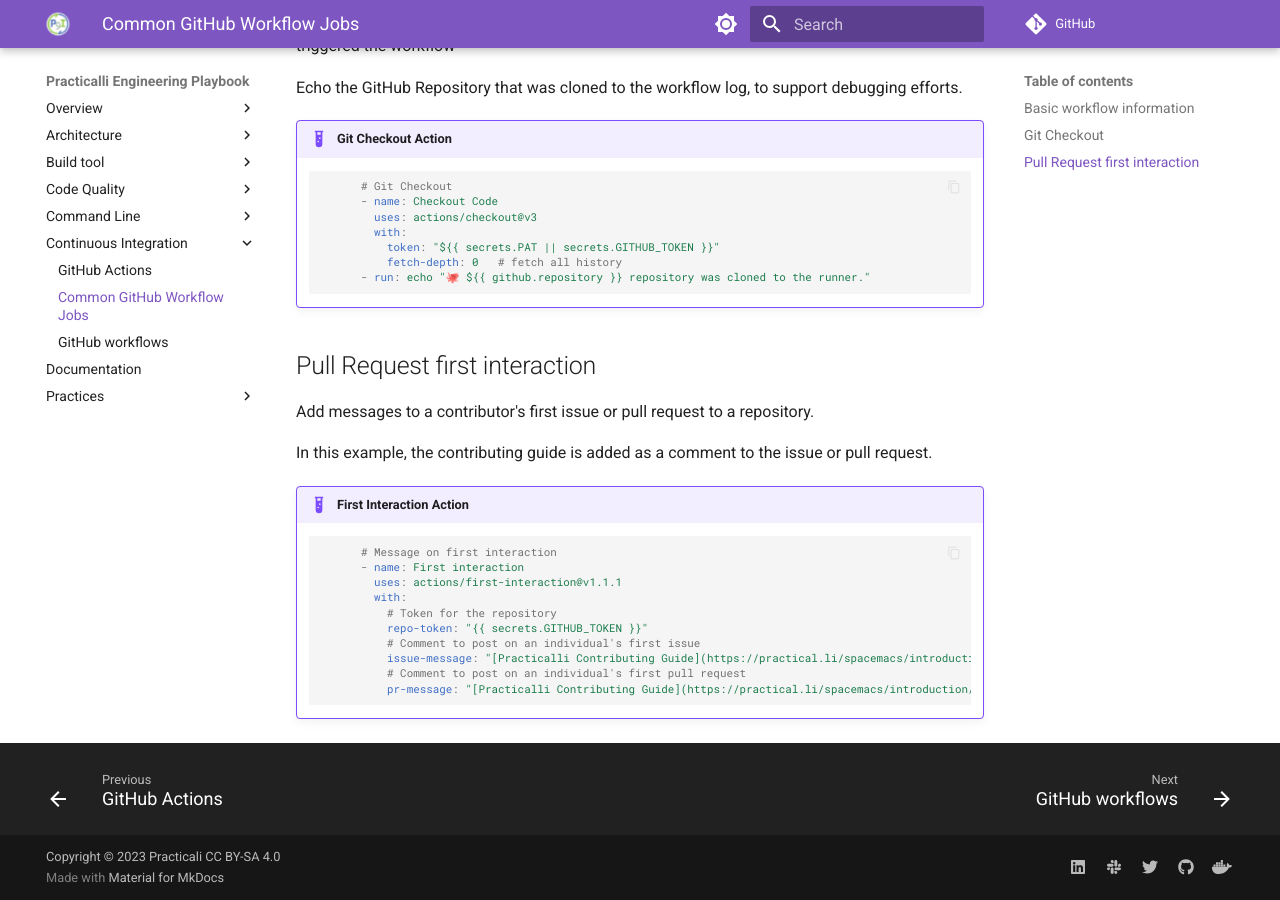
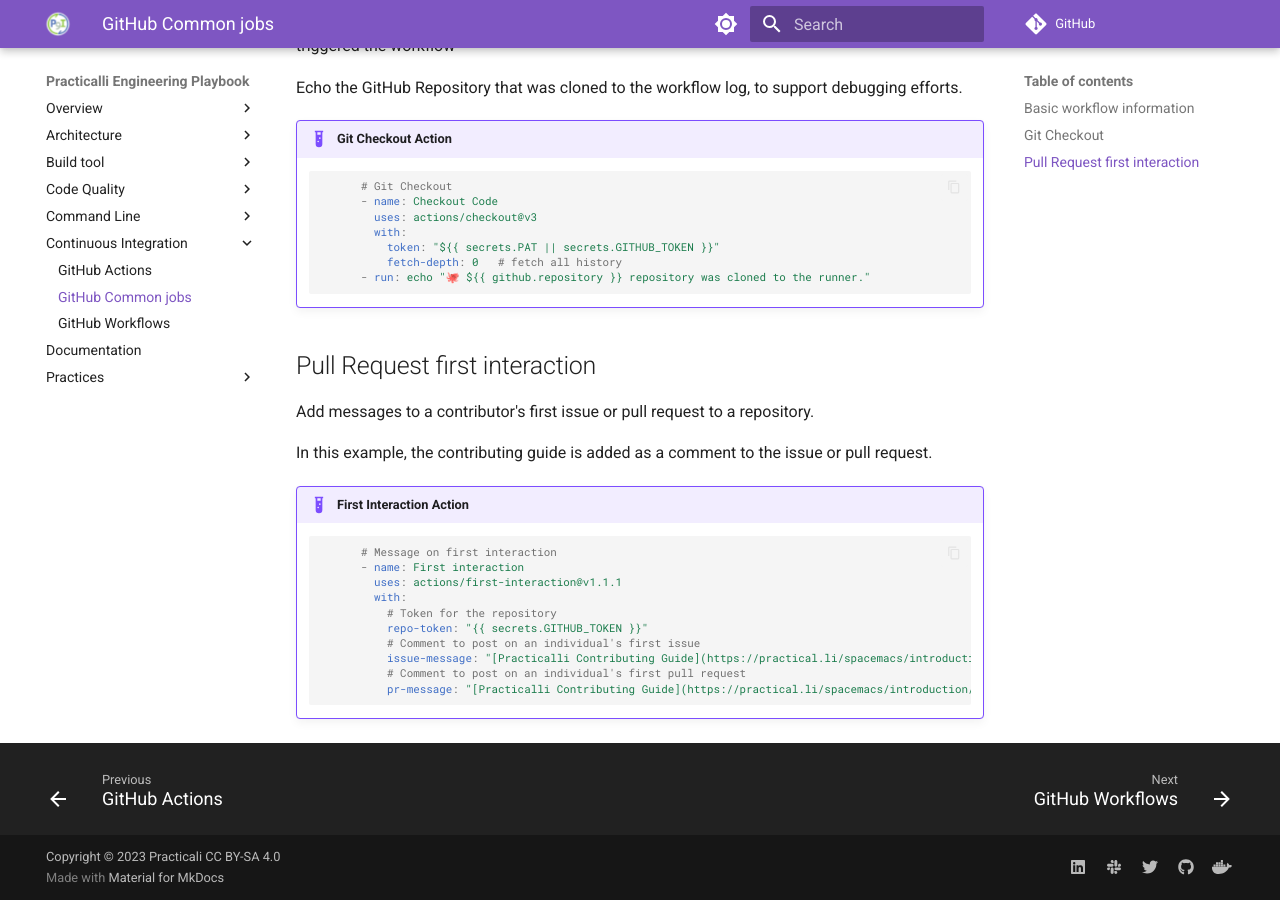
Before and after one commit to practicalli/engineering-playbook, an MkDocs documentation site: the page built from docs/continuous-integration/github-common-jobs.md, in a window 1280 px wide and 900 px high, scrolled down 813 px. Built offline with MkDocs 1.6.1 and Material for MkDocs 9.7.7, drawn with Linux system fonts in a browser that asks for light colours; comment, search, counter and statistics services are not loaded; some of the changed lines change nothing that is shown.

Commit message:
continuous-integration: update page names in navigation

```diff
--- a/mkdocs.yml
+++ b/mkdocs.yml
@@ -147,9 +147,9 @@
       - Kitty Terminal: command-line/kitty-terminal.md
   - Continuous Integration:
       - continuous-integration/index.md
-      - continuous-integration/github-actions.md
-      - continuous-integration/github-common-jobs.md
-      - continuous-integration/github-workflow.md
+      - GitHub Actions: continuous-integration/github-actions.md
+      - GitHub Common jobs: continuous-integration/github-common-jobs.md
+      - GitHub Workflows: continuous-integration/github-workflow.md
   - Documentation:
       - technical-writing/index.md
       # - technical-writing/techniques.md
```
